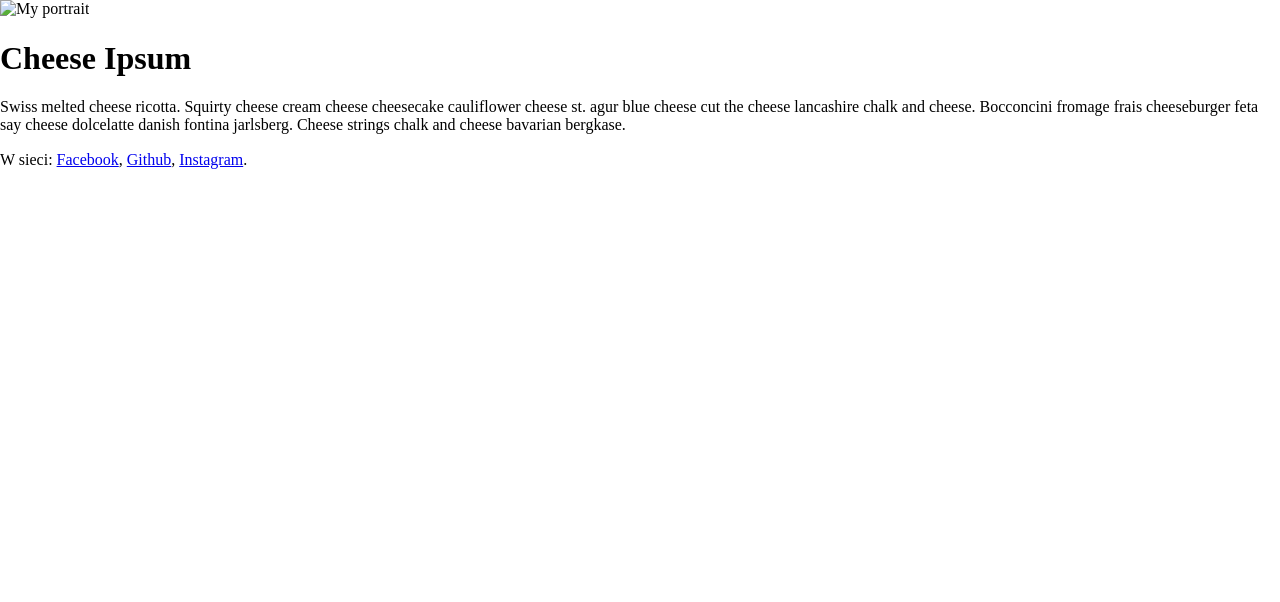
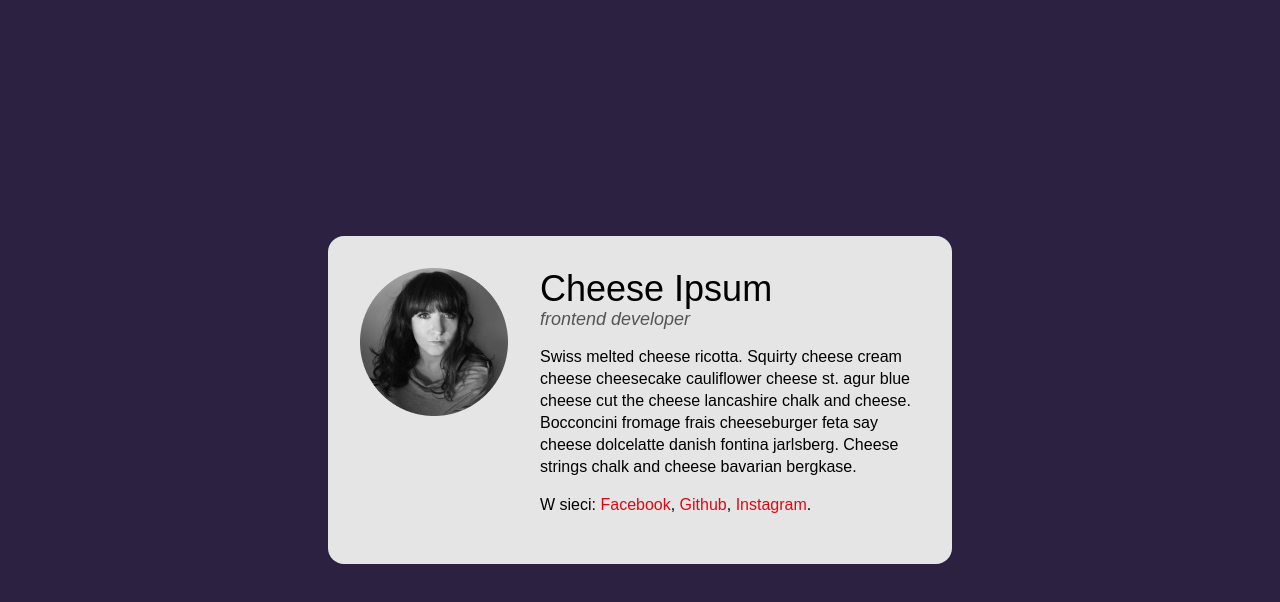
Before and after one commit to gorzauka/business-card, a plain HTML site: page index.html in a window 1280 px wide. Drawn offline with Linux system fonts and the light colour scheme.

Commit message:
feat: style and html structure changes

```diff
--- a/css/style.css
+++ b/css/style.css
@@ -5,3 +5,56 @@ html {
 *, *:after, *:before{
     box-sizing: inherit;
 }
+
+body {
+    background: #2C2141;
+    min-height: 100vh;
+    padding: 16px;
+    display: flex;
+    align-items: center;
+    justify-content: center;
+    font-family: Arial, Helvetica, sans-serif;
+}
+
+.card {
+    background: #E5E5E5;
+    border-radius: 16px;
+    max-width: 624px;
+    width: 100%;
+    padding: 32px;
+}
+
+.person{
+    display: flex;
+    align-items: flex-start;
+}
+
+.person__description{
+    font-size: 16px;
+    line-height: 22px;
+}
+
+.person__header{
+    margin-bottom: 16px;
+}
+
+.person__link{
+    color: #E20613;
+    text-decoration: none;
+}
+
+.person__name{
+    margin: 0;
+    font-weight: normal;
+    font-size: 36px;
+}
+
+.person__picture{
+    margin-right: 32px;
+}
+
+.person__position{
+    color: #545454;
+    font-style: italic;
+    font-size: 18px;
+}
--- a/index.html
+++ b/index.html
@@ -13,20 +13,23 @@
 <body>
     <main class="card">
         <article class="person">
-            <img src="" class="person__picture" alt="My portrait">
-        </article>
+            <img src="images/avatar.png" class="person__picture" alt="My portrait">
             <div>
                 <header class="person__header">
-                <h1>Cheese Ipsum</h1>
+                    <h1 class="person__name">Cheese Ipsum</h1>
+                    <span class="person__position">frontend developer</span>
                 </header>
                 <p class="person__description">Swiss melted cheese ricotta. Squirty cheese cream cheese cheesecake
-                cauliflower cheese st. agur blue cheese cut the cheese lancashire chalk and cheese. Bocconcini fromage
-                frais cheeseburger feta say cheese dolcelatte danish fontina jarlsberg. Cheese strings chalk and cheese
+                    cauliflower cheese st. agur blue cheese cut the cheese lancashire chalk and cheese. Bocconcini
+                    fromage
+                    frais cheeseburger feta say cheese dolcelatte danish fontina jarlsberg. Cheese strings chalk and
+                    cheese
                     bavarian bergkase.</p>
                 <p class="person__description">
-                W sieci: <a class="person__link" href="#">Facebook</a>, <a class="person__link" href="#">Github</a>, <a
-                    class="person__link" href="#">Instagram</a>.</p>
+                    W sieci: <a class="person__link" href="#">Facebook</a>, <a class="person__link" href="#">Github</a>,
+                    <a class="person__link" href="#">Instagram</a>.</p>
             </div>
+        </article>
     </main>
 </body>
 
```
Also changed, not shown: images/avatar.png (added). Lines whose indentation alone changed are shown as unchanged.
